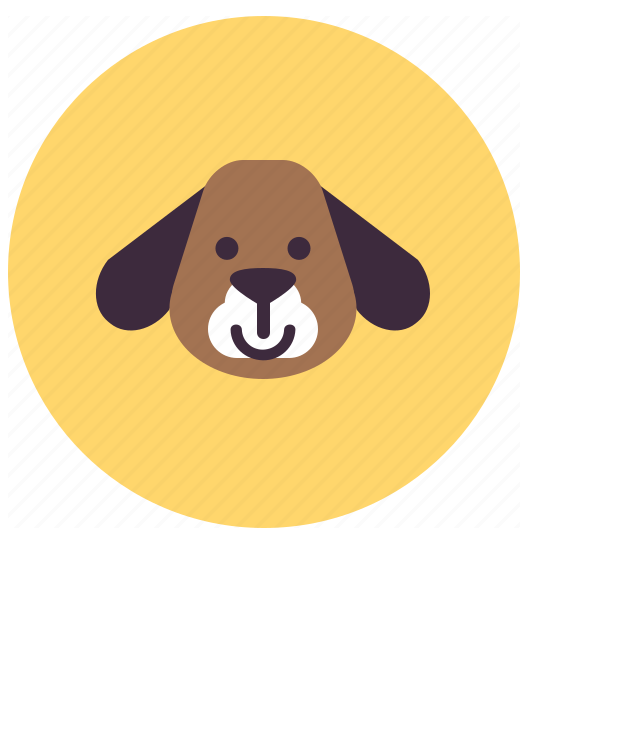
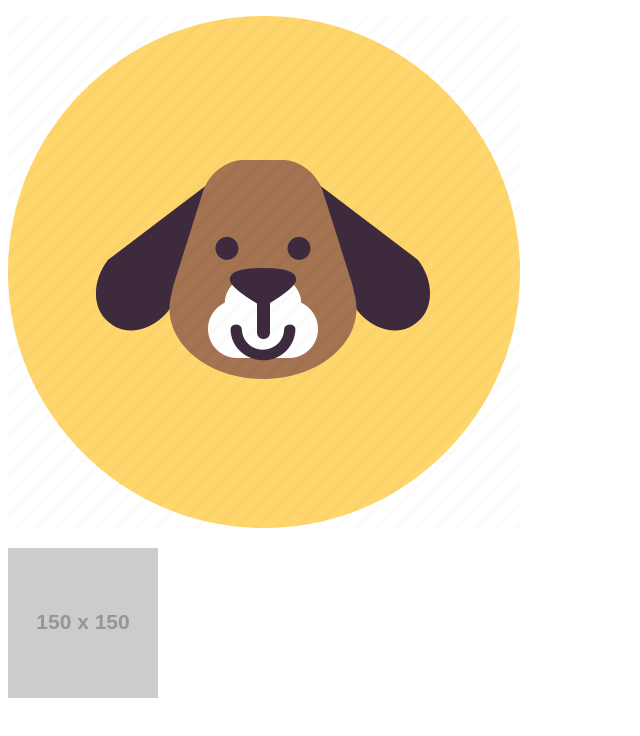
Before and after one commit to HappyYellowDoggo/HappyYellowDoggo.io, a plain HTML site: page assignments/assignment01.html in a window 1280 px wide. Shown: the whole page, without its empty margins (0-640 px from the left). Drawn offline with Linux system fonts and the light colour scheme; placeholder pictures from the web are drawn by us.

Commit message:
Update assignment01.html

```diff
--- a/assignments/assignment01.html
+++ b/assignments/assignment01.html
@@ -9,5 +9,9 @@
    <img src= ' /images/yellodoggo.png '/>
    </p>
 
+   <p>
+     <img src="https://via.placeholder.com/150" />
+   </p>
+
   </body>
   </html>
```
